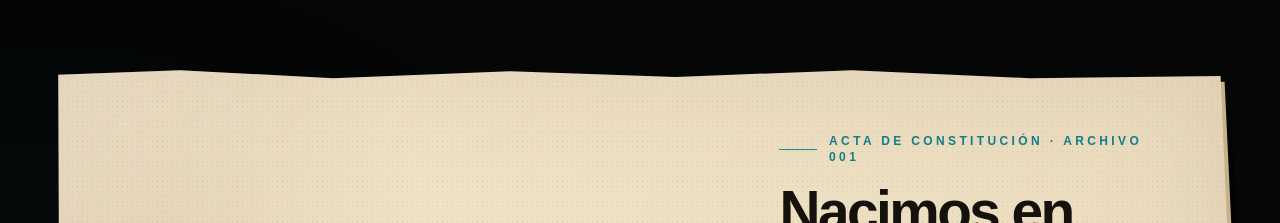
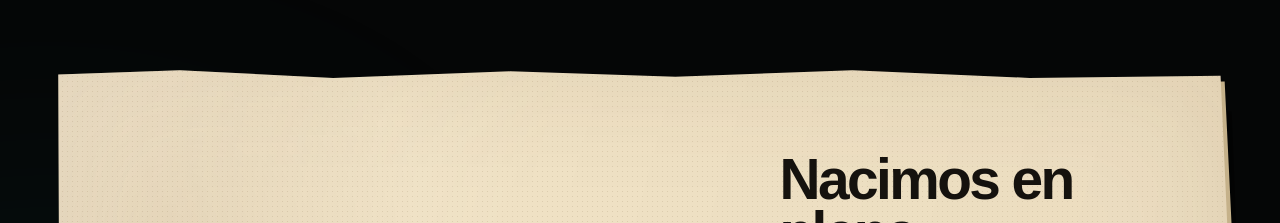
Before and after one commit to Somostoros/somostoros-web, a Next.js app: page / in a window 1280 px wide. Shown: the part 1080-1303 px from the top of the page. Built offline with nearby package versions, Linux system fonts and the light colour scheme.

Commit message:
Elimina cabecera redundante de Historia

```diff
--- a/components/sections/History.tsx
+++ b/components/sections/History.tsx
@@ -595,22 +595,6 @@ export default function History() {
                 lg:pr-4
               "
             >
-              <div className="flex items-center gap-3">
-                <span aria-hidden="true" className="h-px w-10 bg-[#128E97]" />
-                <p
-                  className="
-                    text-[0.63rem]
-                    font-black
-                    uppercase
-                    tracking-[0.28em]
-                    text-[#137E87]
-                    sm:text-xs
-                  "
-                >
-                  Acta de Constitución · Archivo 001
-                </p>
-              </div>
-
               <h2
                 className="
                   mt-5
```
